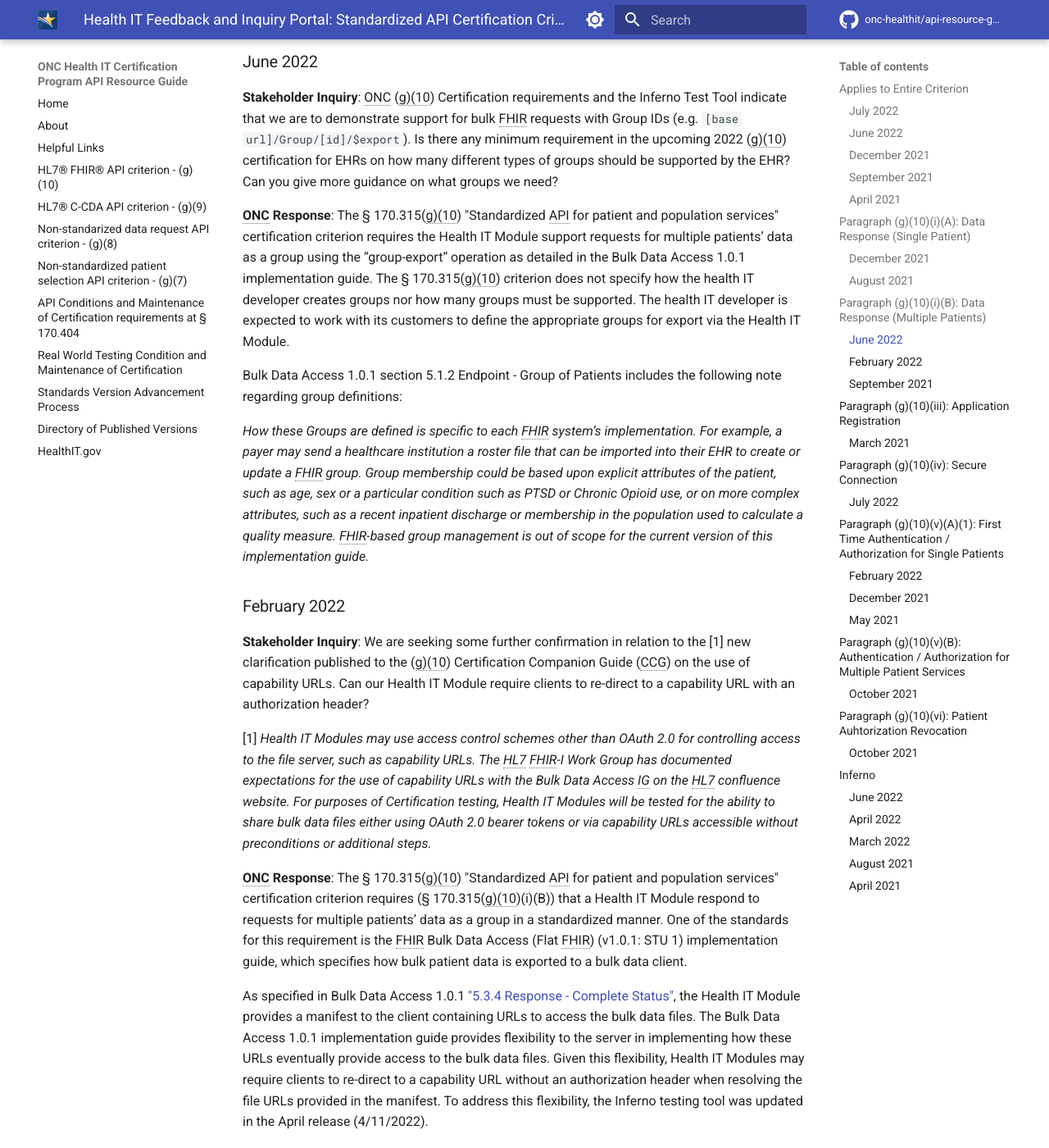
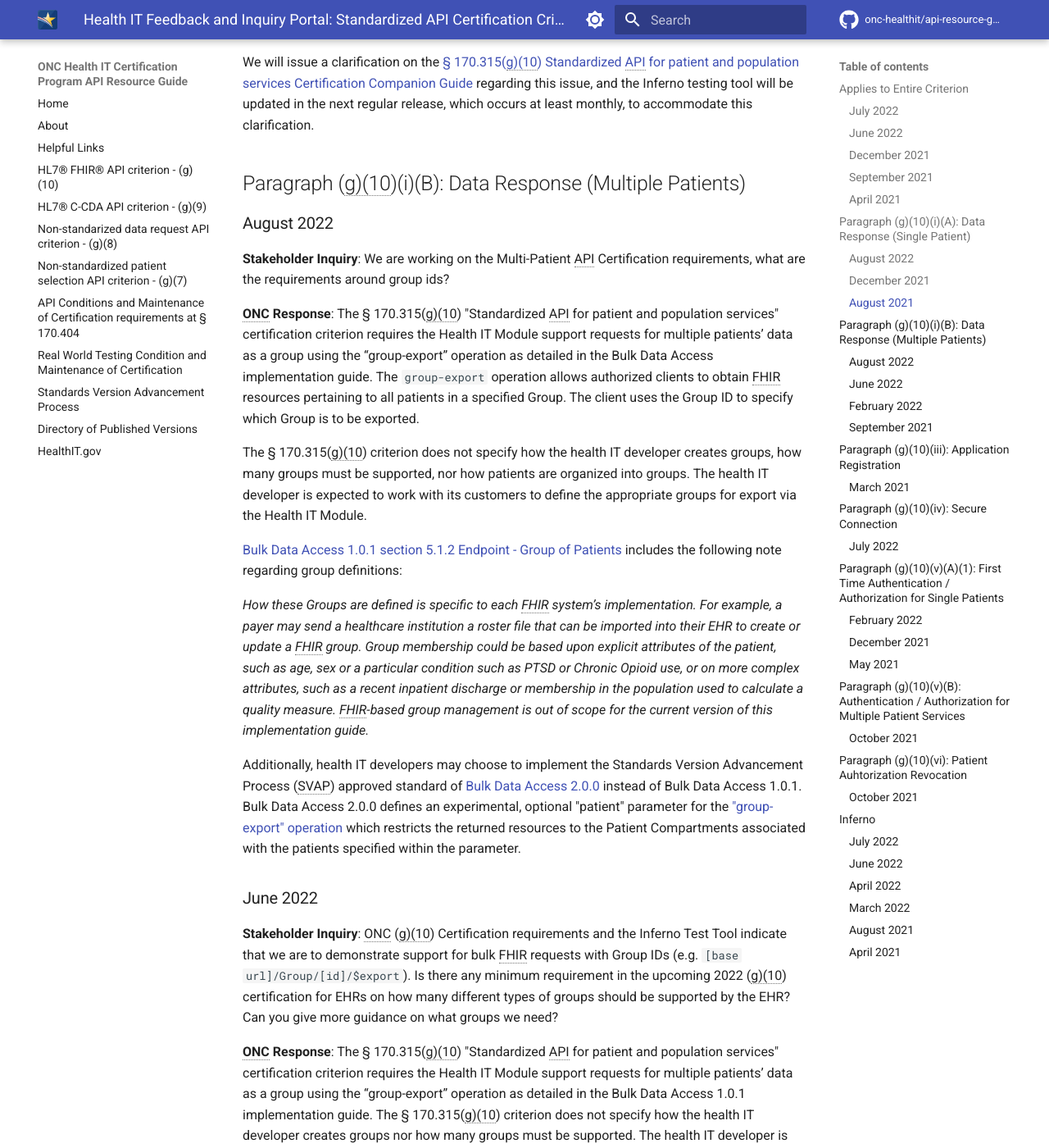
Before and after one commit to onc-healthit/api-resource-guide, an MkDocs documentation site: the page built from docs/inquiry-portal/g10-inquiries.md, in a window 1280 px wide and 1400 px high, scrolled down 6289 px. Shown: the whole window at 82% size. Built offline with MkDocs 1.6.1 and Material for MkDocs 9.7.7, drawn with Linux system fonts in a browser that asks for light colours; comment, search, counter and statistics services are not loaded; the version menu is left out; some of the changed text lies outside the part shown.

Commit message:
inquiries as of sept 2022

```diff
--- a/docs/inquiry-portal/g10-inquiries.md
+++ b/docs/inquiry-portal/g10-inquiries.md
@@ -56,6 +56,11 @@
 The ONC Certification criteria for eCQMs does not require any FHIR standards. For additional information on CMS regulations, please reference CMS sources or contact CMS if you have questions about specific requirements. The CMS.gov website is a great place to start for information about the requirements of any particular CMS program that may be of interest to health care providers and those who support them with health IT solutions. For one example, the Quality Payment Program overview page (<a target = "_blank" href = "https://qpp.cms.gov/about/qpp-overview">https://qpp.cms.gov/about/qpp-overview</a>) offers links to educational resources and information how to contact CMS. Similarly, the CMS.gov Promoting Interoperability Programs page (<a target = "_blank" href = "https://www.cms.gov/Regulations-and-Guidance/Legislation/EHRIncentivePrograms">https://www.cms.gov/Regulations-and-Guidance/Legislation/EHRIncentivePrograms</a>) currently indicates that Medicare and dually eligible hospitals participating in the Medicare and Medicaid Promoting Interoperability Programs may contact the QualityNet help desk for assistance.
 
 ## Paragraph (g)(10)(i)(A): Data Response (Single Patient)
+### August 2022
+**Stakeholder Inquiry**: The US Core IG requires support for the $docref operation. Can you clarify what codethe (g)(10) requirements regarding the $docref operation are?
+
+**ONC Response**: The § 170.315(g)(10) "Standardized API for patient and population services" certification criterion does not require support for the US Core <a target = "_blank" href = "http://hl7.org/fhir/us/core/STU3.1.1/OperationDefinition-docref.html">$docref operation</a>.
+
 ### December 2021
 **Stakeholder Inquiry**: US Core 3.1.1 requires Procedure.performed. For (g)(10) certification how are we expected to accommodate cancelled or not done procedures where a date or period does not exist?
 
@@ -91,6 +96,19 @@
 We will issue a clarification on the <a target = "_blank" href = "https://www.healthit.gov/test-method/standardized-api-patient-and-population-services#ccg">§ 170.315(g)(10) Standardized API for patient and population services Certification Companion Guide</a> regarding this issue, and the Inferno testing tool will be updated in the next regular release, which occurs at least monthly, to accommodate this clarification.
 
 ## Paragraph (g)(10)(i)(B): Data Response (Multiple Patients)
+### August 2022
+**Stakeholder Inquiry**: We are working on the Multi-Patient API Certification requirements, what are the requirements around group ids?
+
+**ONC Response**: The § 170.315(g)(10) "Standardized API for patient and population services" certification criterion requires the Health IT Module support requests for multiple patients’ data as a group using the “group-export” operation as detailed in the Bulk Data Access implementation guide. The `group-export` operation allows authorized clients to obtain FHIR resources pertaining to all patients in a specified Group. The client uses the Group ID to specify which Group is to be exported.
+
+The § 170.315(g)(10) criterion does not specify how the health IT developer creates groups, how many groups must be supported, nor how patients are organized into groups. The health IT developer is expected to work with its customers to define the appropriate groups for export via the Health IT Module.
+
+<a target = "_blank" href = "https://hl7.org/fhir/uv/bulkdata/STU1.0.1/export/index.html#endpoint---group-of-patients">Bulk Data Access 1.0.1 section 5.1.2 Endpoint - Group of Patients</a> includes the following note regarding group definitions:
+
+*How these Groups are defined is specific to each FHIR system’s implementation. For example, a payer may send a healthcare institution a roster file that can be imported into their EHR to create or update a FHIR group. Group membership could be based upon explicit attributes of the patient, such as age, sex or a particular condition such as PTSD or Chronic Opioid use, or on more complex attributes, such as a recent inpatient discharge or membership in the population used to calculate a quality measure. FHIR-based group management is out of scope for the current version of this implementation guide.*
+
+Additionally, health IT developers may choose to implement the Standards Version Advancement Process (SVAP) approved standard of <a target = "_blank" href = "http://hl7.org/fhir/uv/bulkdata/STU2/index.html">Bulk Data Access 2.0.0</a> instead of Bulk Data Access 1.0.1. Bulk Data Access 2.0.0 defines an experimental, optional "patient" parameter for the <a target = "_blank" href = "http://hl7.org/fhir/uv/bulkdata/STU2/OperationDefinition-group-export.html#grouplevelexport">"group-export" operation</a> which restricts the returned resources to the Patient Compartments associated with the patients specified within the parameter.
+
 ### June 2022
 **Stakeholder Inquiry**: ONC (g)(10) Certification requirements and the Inferno Test Tool indicate that we are to demonstrate support for bulk FHIR requests with Group IDs (e.g. `[base url]/Group/[id]/$export`). Is there any minimum requirement in the upcoming 2022 (g)(10) certification for EHRs on how many different types of groups should be supported by the EHR? Can you give more guidance on what groups we need?
 
@@ -215,6 +233,13 @@
 *For authorization revocation, Health IT Modules presented for certification are permitted to allow short-lived access tokens to expire in lieu of immediate access token revocation. ONC recommends health IT developers limit the lifetime of access tokens to one hour or less as recommended in the standard adopted at § 170.215(a)(3), HL7® <a target = "_blank" href = "https://hl7.org/fhir/smart-app-launch/1.0.0/">SMART Application Launch Framework Implementation Guide Release 1.0.0.</a> For purposes of testing and certification, Health IT Modules will be tested for patient authorization revocation occurring within one hour of the request.*
 
 ## Inferno
+### July 2022
+**Stakeholder Inquiry**: In Inferno test 4.2.04 (and others) patient data is included in the URL of the HTTP GET request. Is this a Privacy and Security concern?
+
+**Stakeholder Inquiry**: The Inferno testing tool acts as a demanding client to test the conformance of servers to health IT standards. In particular, the ONC Certification (g)(10) Standardized API Test Kit, which uses Inferno, tests a health IT developer's APIs' conformance to the requirements of the § 170.315(g)(10) "Standardized API for patient and population services" certification criterion. The Inferno implementation provided by ONC on healthit.gov includes a banner indicating it is for demonstration purposes only and must not be used to access sensitive data or Protected Health Information (PHI).
+
+Regarding the privacy and security of the FHIR APIs certified to the § 170.315(g)(10) "Standardized API for patient and population services" certification criterion, there are numerous privacy and security requirements to protect patient data. The ONC Certification (g)(10) Standardized API Test Kit includes tests for conformance to authentication and authorization requirements, such as those detailed in the <a target = "_blank" href = "https://hl7.org/fhir/smart-app-launch/1.0.0/">SMART App Launch Framework</a> and <a target = "_blank" href = "http://hl7.org/fhir/uv/bulkdata/STU1.0.1/authorization/index.html">SMART Backend Services: Authorization Guide</a>, which require that only authorized clients can access data. Additionally, there are requirements that the connections for data responses for single and multiple patients' data are appropriately secured using Transport Layer Security (TLS) 1.2 or above. When used to secure HTTP connections via <a target = "_blank" href = "https://https.cio.gov/faq/#what-does-https-do">HTTPS</a>, TLS protects the confidentiality of the data included in the HTTP URL via encryption, including the URL path and query string parameters (e.g. name and birthdate).
+
 ### June 2022
 **Stakeholder Inquiry**: We are testing our FHIR Server using the Inferno (g)(10) Standardized API Test Kit. We are failing some Pulse Oximetry Tests. Specifically, in one of our Observation resources, we use dataAbsentReason for 'Inhaled oxygen flow rate'. But Inferno is failing the test mentioning that 'component.value[x].code' is not present in the Observation. Can you provide some clarity on why this is failing?
 
```
